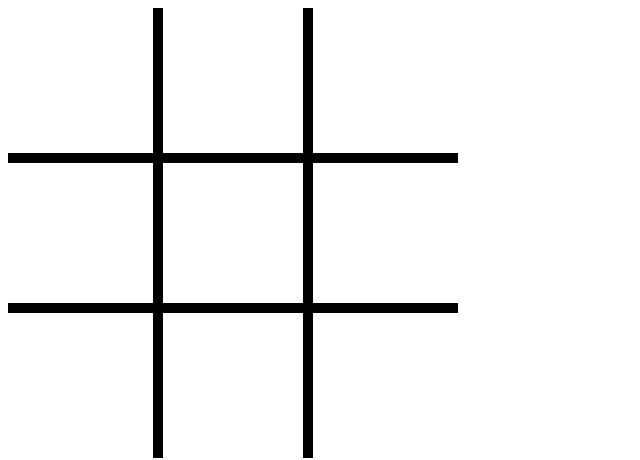
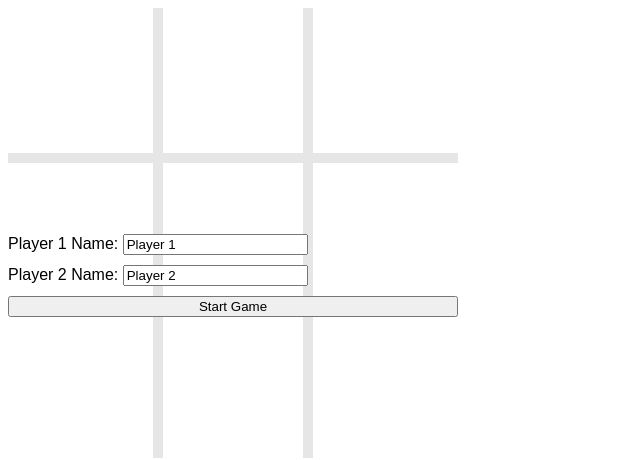
Before and after one commit to themightypillow/tic-tac-toe, a plain HTML site: page index.html in a window 1280 px wide. Shown: the top 460 px of the page, without its empty margins (0-640 px from the left). Drawn offline with Linux system fonts and the light colour scheme.

Commit message:
Start game overlay sets player names

```diff
--- a/index.html
+++ b/index.html
@@ -30,6 +30,17 @@
       	</div>
       </div>
     </footer>
+    <div id="startOverlay">
+      <div>
+        <label for="player1">Player 1 Name:</label>
+        <input id="player1" type="text" value="Player 1">
+      </div>
+      <div>
+        <label for="player2">Player 2 Name:</label>
+        <input id="player2" type="text" value="Player 2">
+      </div>
+      <button>Start Game</button>
+    </div>
   </main>
   <script src="tictactoe.js"></script>
 </body>
--- a/style.css
+++ b/style.css
@@ -1,5 +1,7 @@
 main {
+  position: relative;
   font-family: sans-serif;
+  width: 450px;
 }
 
 main > section {
@@ -83,3 +85,23 @@ div[data-coords="2-1"] {
 div[data-coords="2-2"] {
   border-width: 5px 0 0 5px;
 }
+
+#startOverlay {
+  position: absolute;
+  top: 0;
+  left: 0;
+  width: 100%;
+  height: 100%;
+  background-color: rgba(255, 255, 255, 0.9);
+  display: flex;
+  flex-direction: column;
+  justify-content: center;
+}
+
+#startOverlay > :first-child {
+  margin-bottom: 10px;
+}
+
+#startOverlay > button {
+  margin-top: 10px;
+}
--- a/tictactoe.js
+++ b/tictactoe.js
@@ -115,11 +115,20 @@ const displayController = (() => {
     }
   };
 
-  const squares = document.querySelectorAll("section > div");
-  squares.forEach(square => square.addEventListener("click", () => {
-    if(!square.textContent) {
-      const mark = makeTurn(square);
-      handleOutcome(mark);
-    }
+  document.querySelectorAll("section > div")
+    .forEach(square => square.addEventListener("click", () => {
+      if(!square.textContent) {
+        const mark = makeTurn(square);
+        handleOutcome(mark);
+      }
   }));
+
+  document.querySelector("#startOverlay > button").addEventListener("click", () => {
+    document.querySelector("#player-X > :first-child").textContent =
+      document.querySelector("#player1").value;
+    document.querySelector("#player-O > :first-child").textContent =
+      document.querySelector("#player2").value;
+    document.querySelector("#startOverlay").style.display = "none";
+  });
+
 })();
```
